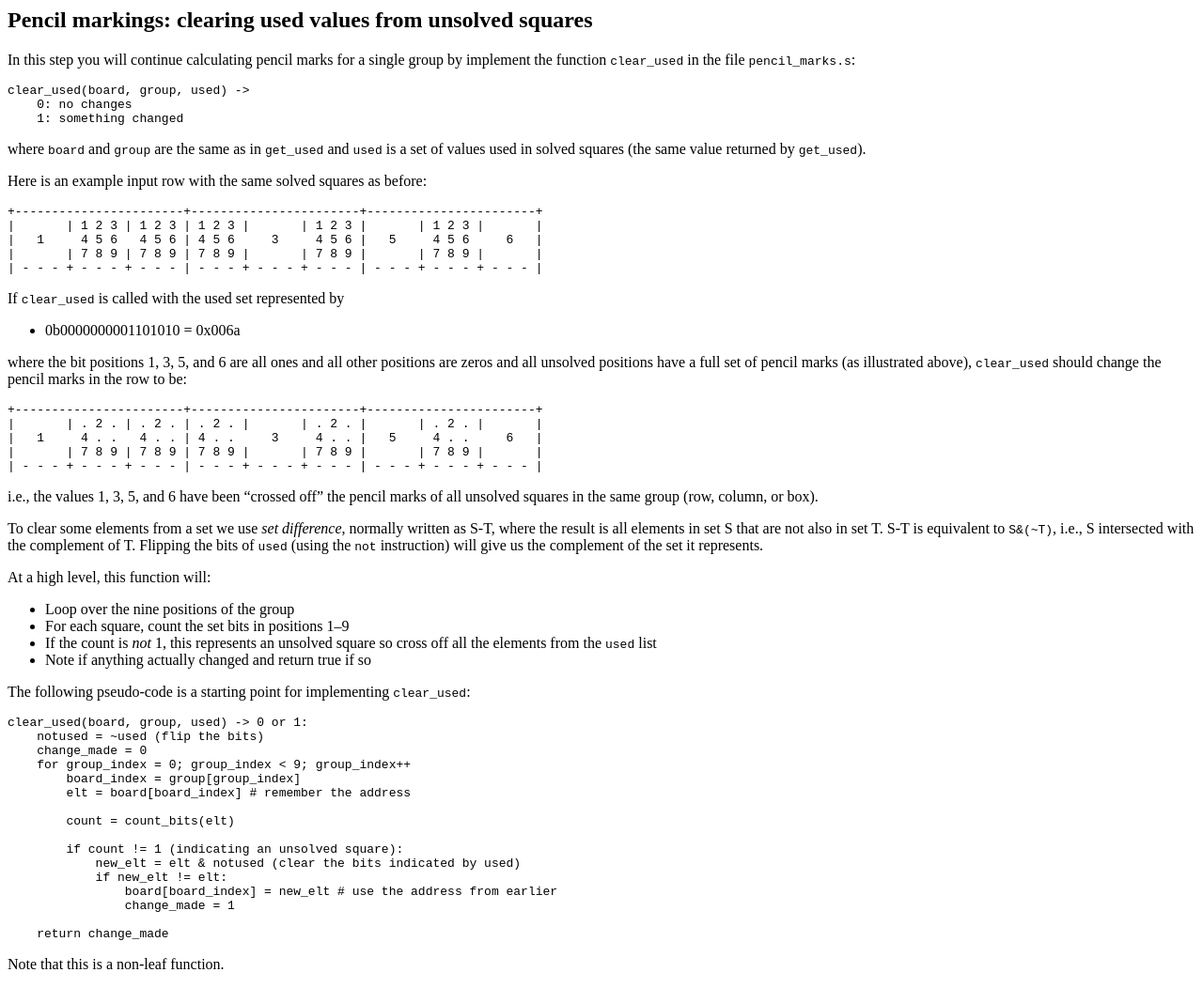
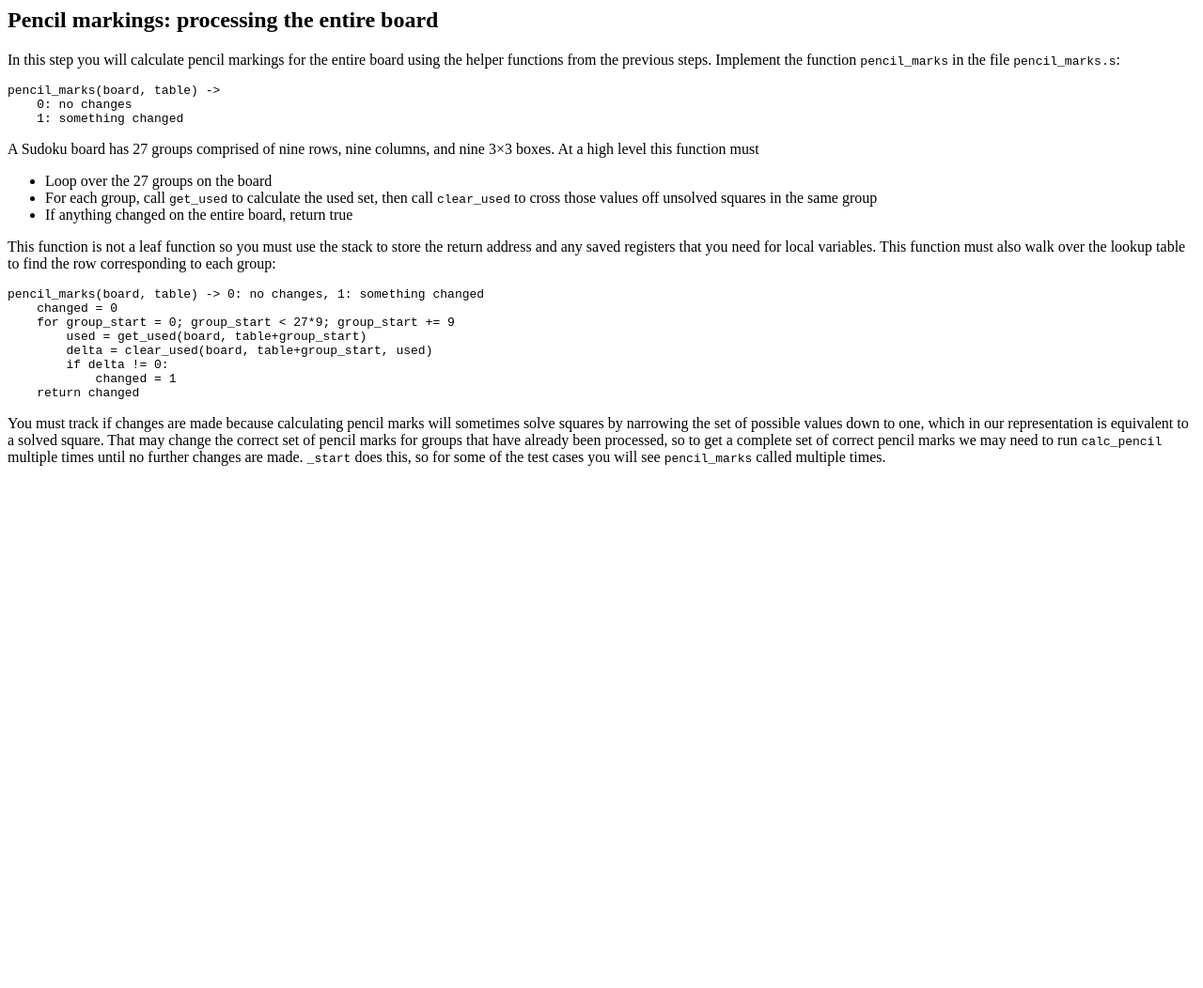
Before and after one commit to DanWernerUT/cs2810, a plain HTML site: page sudoku-pencil-marks/doc/index.html in a window 1280 px wide. Shown: the whole page at 94% size. After the commit the page ends 800 px from the top, so only its background shows below. Drawn offline with Linux system fonts and the light colour scheme.

Commit message:
updates, finished part 4 finally

```diff
--- a/sudoku-pencil-marks/doc/index.html
+++ b/sudoku-pencil-marks/doc/index.html
@@ -1,86 +1,46 @@
-<html><head></head><body><h2>Pencil markings: clearing used values from unsolved squares</h2>
+<html><head></head><body><h2>Pencil markings: processing the entire board</h2>
 
-<p>In this step you will continue calculating pencil marks for a single
-group by implement the function <code>clear_used</code> in the file
-<code>pencil_marks.s</code>:</p>
+<p>In this step you will calculate pencil markings for the entire board
+using the helper functions from the previous steps. Implement the
+function <code>pencil_marks</code> in the file <code>pencil_marks.s</code>:</p>
 
-<pre><code>clear_used(board, group, used) -&gt;
+<pre><code>pencil_marks(board, table) -&gt;
     0: no changes
     1: something changed
 </code></pre>
 
-<p>where <code>board</code> and <code>group</code> are the same as in <code>get_used</code> and <code>used</code>
-is a set of values used in solved squares (the same value returned
-by <code>get_used</code>).</p>
+<p>A Sudoku board has 27 groups comprised of nine rows, nine columns,
+and nine 3×3 boxes. At a high level this function must</p>
 
-<p>Here is an example input row with the same solved squares as before:</p>
+<ul>
+<li>Loop over the 27 groups on the board</li>
+<li>For each group, call <code>get_used</code> to calculate the used set, then
+call <code>clear_used</code> to cross those values off unsolved squares in
+the same group</li>
+<li>If anything changed on the entire board, return true</li>
+</ul>
 
-<pre><code>+-----------------------+-----------------------+-----------------------+
-|       | 1 2 3 | 1 2 3 | 1 2 3 |       | 1 2 3 |       | 1 2 3 |       |
-|   1     4 5 6   4 5 6 | 4 5 6     3     4 5 6 |   5     4 5 6     6   |
-|       | 7 8 9 | 7 8 9 | 7 8 9 |       | 7 8 9 |       | 7 8 9 |       |
-| - - - + - - - + - - - | - - - + - - - + - - - | - - - + - - - + - - - |
+<p>This function is not a leaf function so you must use the stack to
+store the return address and any saved registers that you need for
+local variables. This function must also walk over the lookup table
+to find the row corresponding to each group:</p>
+
+<pre><code>pencil_marks(board, table) -&gt; 0: no changes, 1: something changed
+    changed = 0
+    for group_start = 0; group_start &lt; 27*9; group_start += 9
+        used = get_used(board, table+group_start)
+        delta = clear_used(board, table+group_start, used)
+        if delta != 0:
+            changed = 1
+    return changed
 </code></pre>
 
-<p>If <code>clear_used</code> is called with the used set represented by</p>
-
-<ul>
-<li>0b0000000001101010 = 0x006a</li>
-</ul>
-
-<p>where the bit positions 1, 3, 5, and 6 are all ones and all other
-positions are zeros and all unsolved positions have a full set of
-pencil marks (as illustrated above), <code>clear_used</code> should change the
-pencil marks in the row to be:</p>
-
-<pre><code>+-----------------------+-----------------------+-----------------------+
-|       | . 2 . | . 2 . | . 2 . |       | . 2 . |       | . 2 . |       |
-|   1     4 . .   4 . . | 4 . .     3     4 . . |   5     4 . .     6   |
-|       | 7 8 9 | 7 8 9 | 7 8 9 |       | 7 8 9 |       | 7 8 9 |       |
-| - - - + - - - + - - - | - - - + - - - + - - - | - - - + - - - + - - - |
-</code></pre>
-
-<p>i.e., the values 1, 3, 5, and 6 have been “crossed off” the pencil
-marks of all unsolved squares in the same group (row, column, or
-box).</p>
-
-<p>To clear some elements from a set we use <em>set difference</em>, normally
-written as S-T, where the result is all elements in set S that are
-not also in set T. S-T is equivalent to <code>S&amp;(~T)</code>, i.e., S
-intersected with the complement of T. Flipping the bits of <code>used</code>
-(using the <code>not</code> instruction) will give us the complement of the set
-it represents.</p>
-
-<p>At a high level, this function will:</p>
-
-<ul>
-<li>Loop over the nine positions of the group</li>
-<li>For each square, count the set bits in positions 1–9</li>
-<li>If the count is <em>not</em> 1, this represents an unsolved square so
-cross off all the elements from the <code>used</code> list</li>
-<li>Note if anything actually changed and return true if so</li>
-</ul>
-
-<p>The following pseudo-code is a starting point for implementing
-<code>clear_used</code>:</p>
-
-<pre><code>clear_used(board, group, used) -&gt; 0 or 1:
-    notused = ~used (flip the bits)
-    change_made = 0
-    for group_index = 0; group_index &lt; 9; group_index++
-        board_index = group[group_index]
-        elt = board[board_index] # remember the address
-
-        count = count_bits(elt)
-
-        if count != 1 (indicating an unsolved square):
-            new_elt = elt &amp; notused (clear the bits indicated by used)
-            if new_elt != elt:
-                board[board_index] = new_elt # use the address from earlier
-                change_made = 1
-
-    return change_made
-</code></pre>
-
-<p>Note that this is a non-leaf function.</p>
+<p>You must track if changes are made because calculating pencil marks
+will sometimes solve squares by narrowing the set of possible values
+down to one, which in our representation is equivalent to a solved
+square. That may change the correct set of pencil marks for groups
+that have already been processed, so to get a complete set of
+correct pencil marks we may need to run <code>calc_pencil</code> multiple times
+until no further changes are made. <code>_start</code> does this, so for some
+of the test cases you will see <code>pencil_marks</code> called multiple times.</p>
 </body></html>
```
Also changed, not shown: 15 other files.
